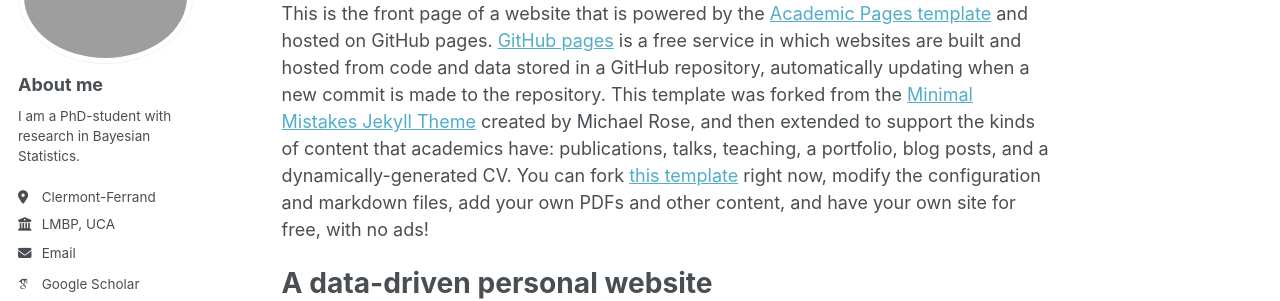
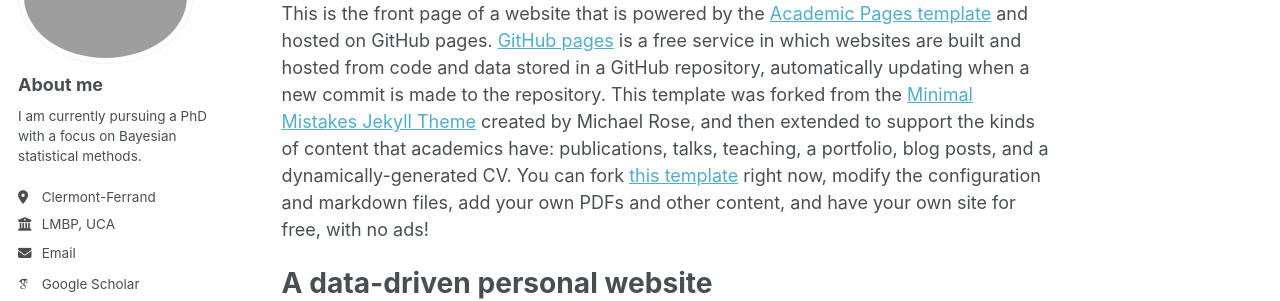
Before and after one commit to m-metodiev/m-metodiev.github.io, a Jekyll site: the page built from _pages/about.md, in a window 1280 px wide. Shown: the part 169-470 px from the top of the page. Built offline with Jekyll 4.4.1, drawn with Linux system fonts in a browser that asks for light colours; some web fonts are replaced.

Commit message:
Update _config.yml

```diff
--- a/_config.yml
+++ b/_config.yml
@@ -25,7 +25,7 @@ author:
   avatar           : "profile.png"
   name             : "About me"
   pronouns         : # example: "she/her"
-  bio              : "I am a PhD-student with research in Bayesian Statistics."
+  bio              : "I am currently pursuing a PhD with a focus on Bayesian statistical methods."
   location         : "Clermont-Ferrand"
   employer         : "LMBP, UCA"
   uri              : # URL
```
